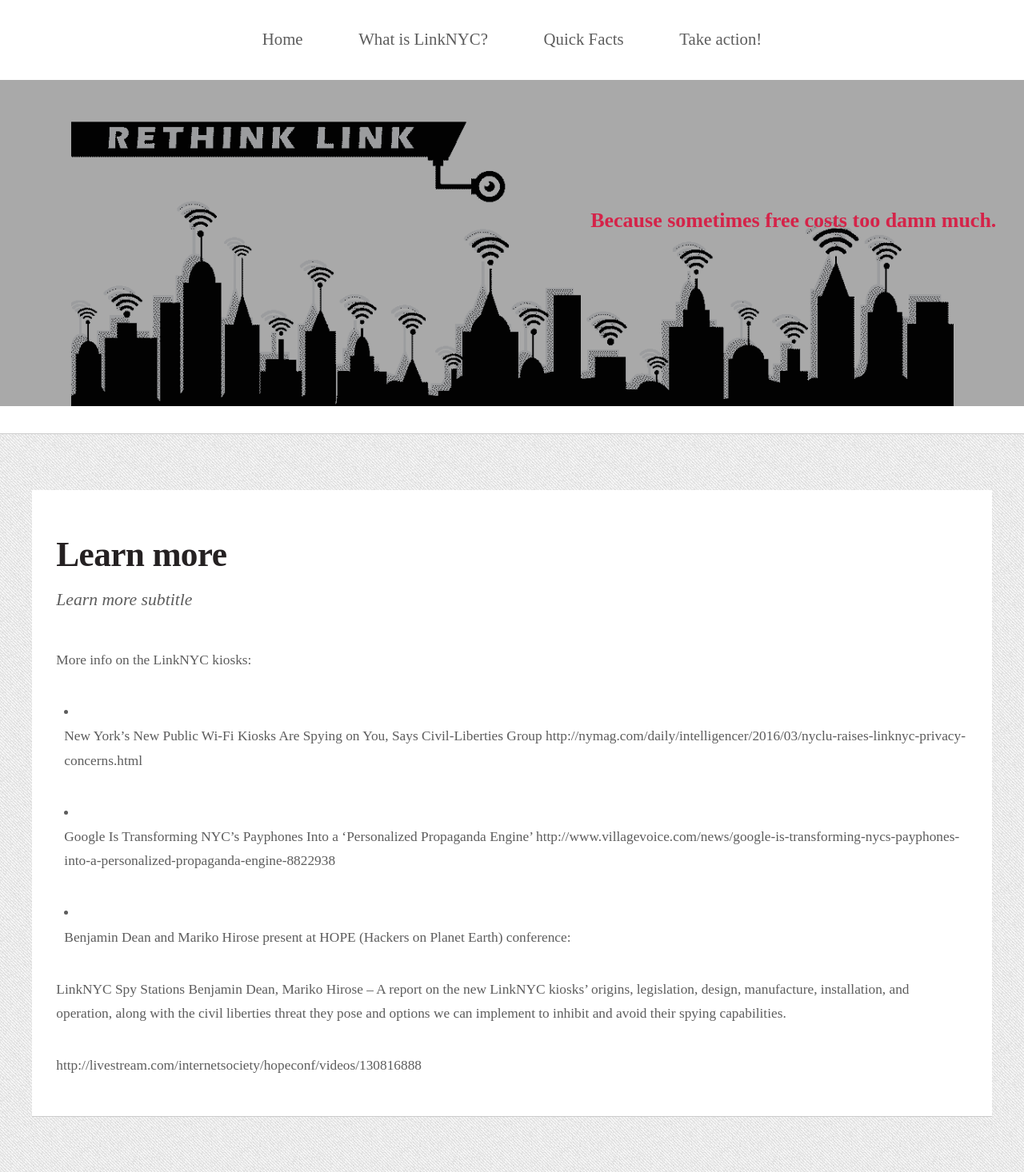
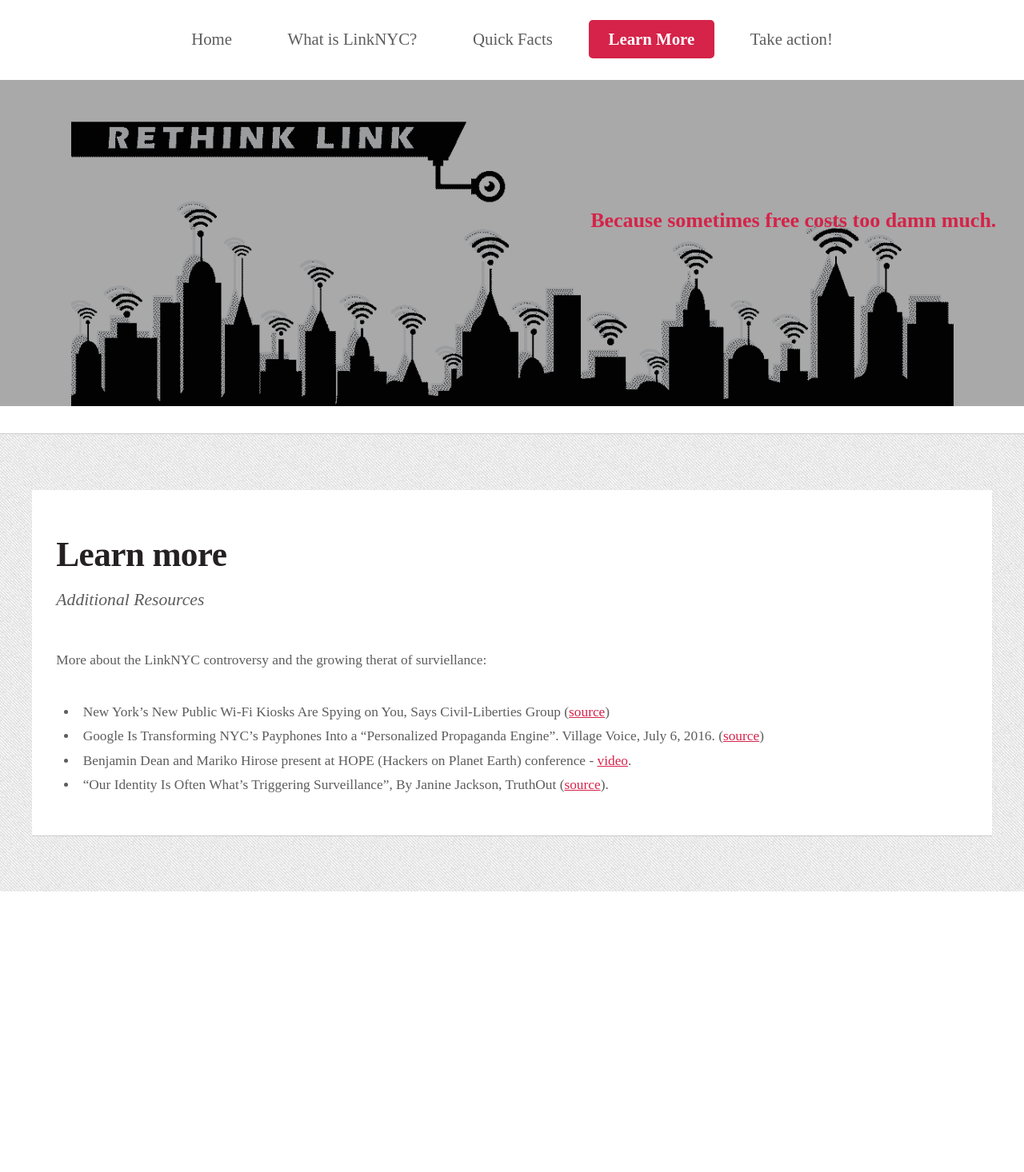
Before and after one commit to rethinklinknyc/rethinklinknyc.github.io, a Jekyll site: the page built from _pages/learn-more.md, in a window 1280 px wide. Shown: the whole page at 80% size. Built offline with Jekyll 4.4.1, drawn with Linux system fonts in a browser that asks for light colours; some web fonts are replaced; after the commit the page ends 1115 px from its top, so only the background shows below that.

Commit message:
add learn more to nav; fixup the content

```diff
--- a/_includes/nav.html
+++ b/_includes/nav.html
@@ -8,6 +8,8 @@
 						<li {% if current[-1] == 'what-is-link' %}class='current'{% endif %}><a href="{{ site.baseurl }}/pages/what-is-link">What is LinkNYC?</a></li>
 						<li {% if current[-1] == 'quick-facts'%}class='current'{% endif %}><a href="{{ site.baseurl
 }}/pages/quick-facts">Quick Facts</a></li>
+						<li {% if current[-1] == 'learn-more'%}class='current'{% endif %}><a href="{{ site.baseurl
+}}/pages/learn-more">Learn More</a></li>
 						<li {% if current[-1] == 'take-action' %}class='current'{% endif %}><a href="{{ site.baseurl }}/pages/take-action">Take action!</a></li>
 					</ul>
 				</nav>
--- a/_pages/learn-more.md
+++ b/_pages/learn-more.md
@@ -1,25 +1,15 @@
 ---
 title: Learn more
-subtitle: Learn more subtitle
+subtitle: Additional Resources
 featured: /assets/images/pic03.jpg
 layout: page
 ---
 
-More info on the LinkNYC kiosks:
+More about the LinkNYC controversy and the growing therat of surviellance:
+
 
 * New York’s New Public Wi-Fi Kiosks Are Spying on You, Says
-Civil-Liberties Group
-http://nymag.com/daily/intelligencer/2016/03/nyclu-raises-linknyc-privacy-concerns.html
-
-* Google Is Transforming NYC's Payphones Into a 'Personalized Propaganda
-Engine'
-http://www.villagevoice.com/news/google-is-transforming-nycs-payphones-into-a-personalized-propaganda-engine-8822938
-
-* Benjamin Dean and Mariko Hirose present at HOPE (Hackers on Planet Earth) conference:
-
-LinkNYC Spy Stations Benjamin Dean, Mariko Hirose -- A report on the new LinkNYC
-kiosks' origins, legislation, design, manufacture, installation, and
-operation, along with the civil liberties threat they pose and options
-we can implement to inhibit and avoid their spying capabilities.
-
-http://livestream.com/internetsociety/hopeconf/videos/130816888
+Civil-Liberties Group ([source](http://nymag.com/daily/intelligencer/2016/03/nyclu-raises-linknyc-privacy-concerns.html))
+* Google Is Transforming NYC’s Payphones Into a “Personalized Propaganda Engine”. Village Voice, July 6, 2016. ([source](http://www.villagevoice.com/news/google-is-transforming-nycs-payphones-into-a-personalized-propaganda-engine-8822938))
+* Benjamin Dean and Mariko Hirose present at HOPE (Hackers on Planet Earth) conference - [video](http://livestream.com/internetsociety/hopeconf/videos/130816888).
+* "Our Identity Is Often What's Triggering Surveillance", By Janine Jackson, TruthOut ([source](http://www.truth-out.org/news/item/38250-our-identity-is-often-what-s-triggering-surveillance)).
```
